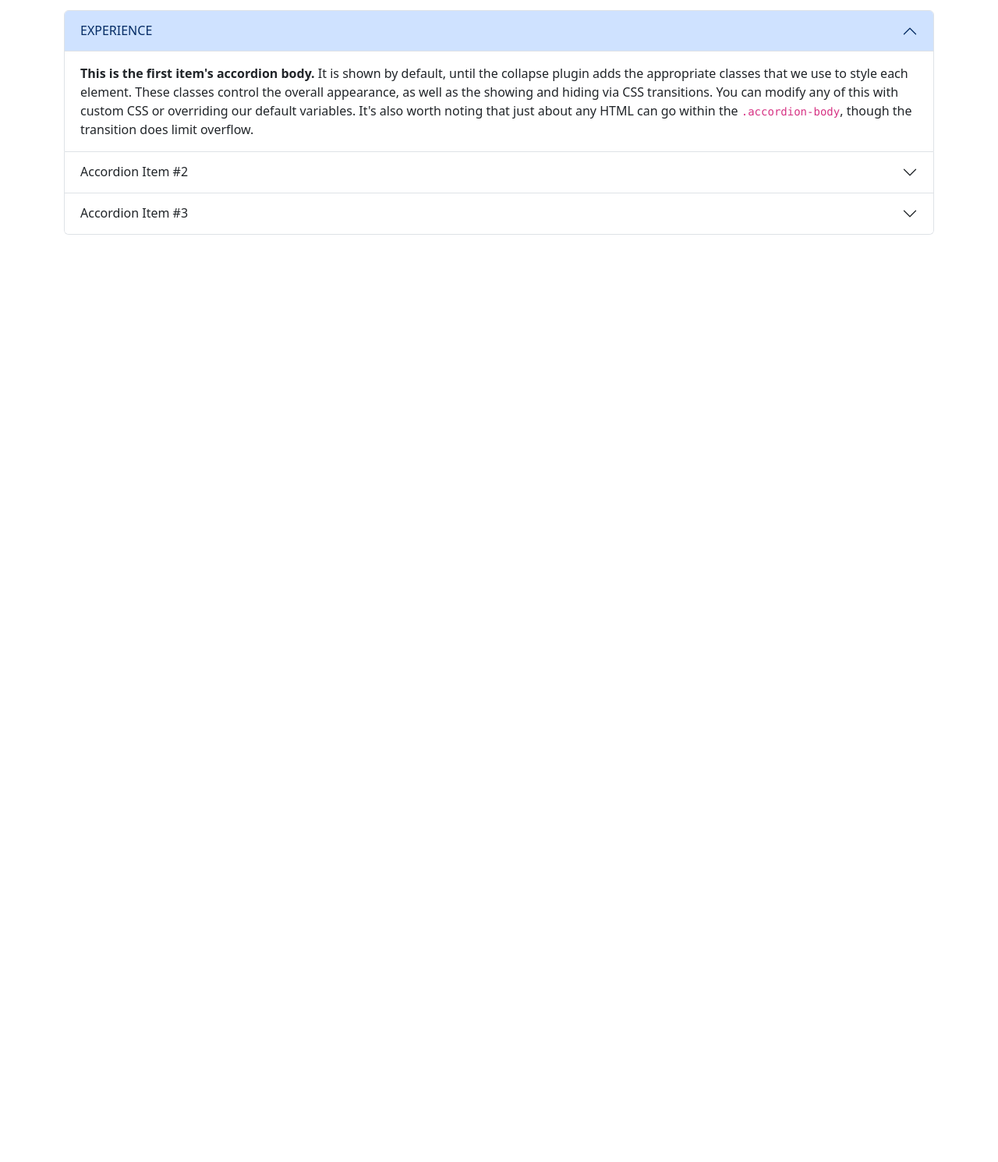
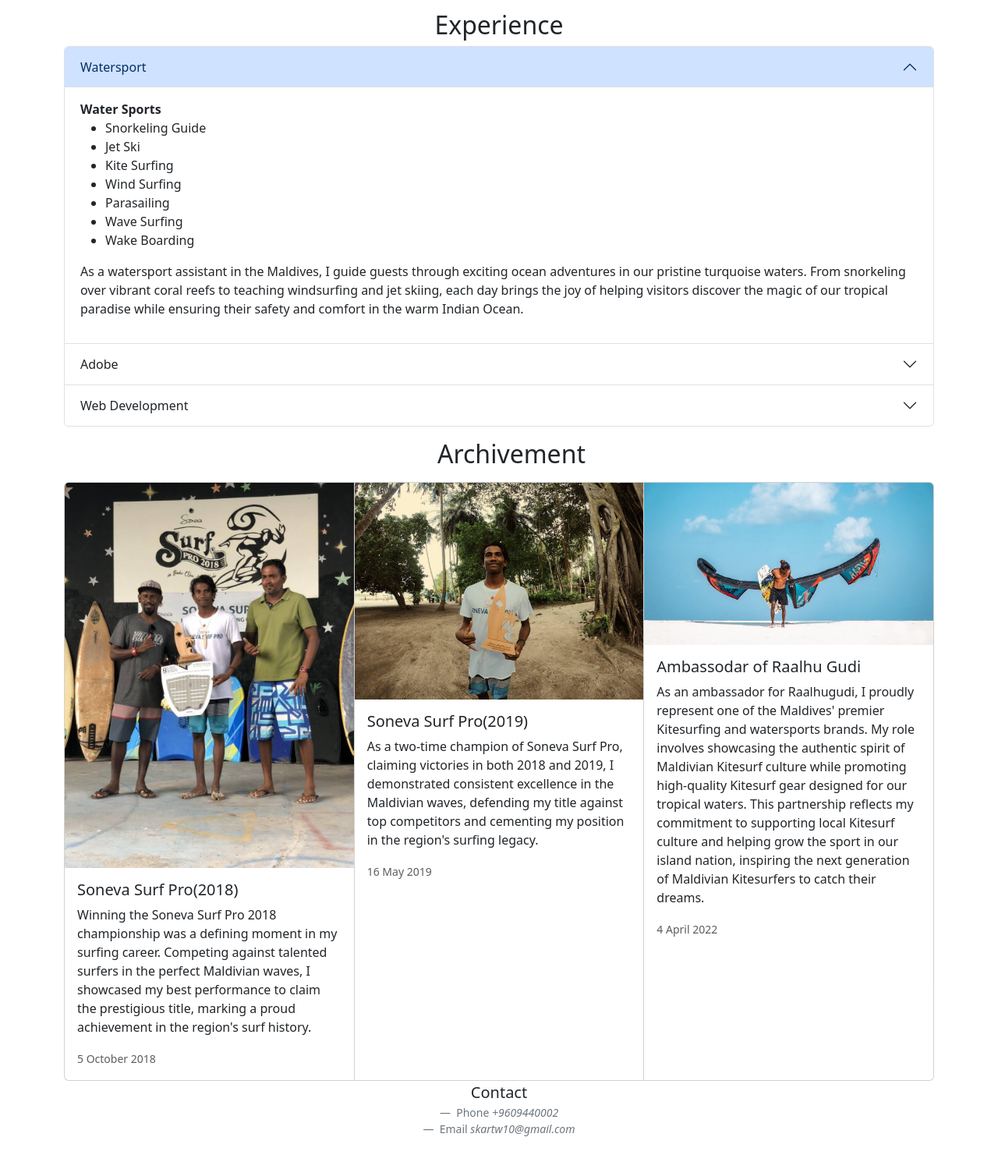
Before and after one commit to Shuhaadh/SELF, a plain HTML site: page index.html in a window 1280 px wide. Shown: the part 1024-2514 px from the top of the page at 78% size. Before the commit the page ends 1325 px from the top, so only its background shows below. Drawn offline with nearby package versions, Linux system fonts and the light colour scheme.

Commit message:
added exp and arcivmnt

```diff
--- a/index.html
+++ b/index.html
@@ -4,7 +4,7 @@
     <meta charset="UTF-8">
     <meta name="viewport" content="width=device-width, initial-scale=1.0">
     <title>Document</title>
-    <link rel="stylesheet" href="https://cdn.jsdelivr.net/npm/bootstrap@5.3.3/dist/css/bootstrap.min.css">
+    <link href="https://cdn.jsdelivr.net/npm/bootstrap@5.3.3/dist/css/bootstrap.min.css" rel="stylesheet" integrity="sha384-QWTKZyjpPEjISv5WaRU9OFeRpok6YctnYmDr5pNlyT2bRjXh0JMhjY6hW+ALEwIH" crossorigin="anonymous">
 </head>
 <body>
 
@@ -58,48 +58,135 @@
     </div>
 </div>
 
+  <div class="container">
+    <div class="row">
+      <h2 class="text-center">Experience</h2>
+    </div>
+  </div>
+
 <div class="container">
     <div class="row">
         <div class="accordion" id="accordionExample">
             <div class="accordion-item">
               <h2 class="accordion-header">
                 <button class="accordion-button" type="button" data-bs-toggle="collapse" data-bs-target="#collapseOne" aria-expanded="true" aria-controls="collapseOne">
-                  EXPERIENCE
+                 Watersport
                 </button>
               </h2>
               <div id="collapseOne" class="accordion-collapse collapse show" data-bs-parent="#accordionExample">
                 <div class="accordion-body">
-                  <strong>This is the first item's accordion body.</strong> It is shown by default, until the collapse plugin adds the appropriate classes that we use to style each element. These classes control the overall appearance, as well as the showing and hiding via CSS transitions. You can modify any of this with custom CSS or overriding our default variables. It's also worth noting that just about any HTML can go within the <code>.accordion-body</code>, though the transition does limit overflow.
+                  <strong>Water Sports</strong>
+                  <ul>
+                    <li>Snorkeling Guide</li>
+                    <li>Jet Ski</li>
+                    <li>Kite Surfing</li>
+                    <li>Wind Surfing</li>
+                    <li>Parasailing</li>
+                    <li>Wave Surfing</li>
+                    <li>Wake Boarding</li>
+                  </ul>
+                  <p>As a watersport assistant in the Maldives, I guide guests through exciting ocean adventures in our pristine turquoise waters. From snorkeling over vibrant coral reefs to teaching windsurfing and jet skiing, each day brings the joy of helping visitors discover the magic of our tropical paradise while ensuring their safety and comfort in the warm Indian Ocean.</p>
+
+
+
                 </div>
               </div>
             </div>
             <div class="accordion-item">
               <h2 class="accordion-header">
                 <button class="accordion-button collapsed" type="button" data-bs-toggle="collapse" data-bs-target="#collapseTwo" aria-expanded="false" aria-controls="collapseTwo">
-                  Accordion Item #2
+                  Adobe
                 </button>
               </h2>
               <div id="collapseTwo" class="accordion-collapse collapse" data-bs-parent="#accordionExample">
                 <div class="accordion-body">
-                  <strong>This is the second item's accordion body.</strong> It is hidden by default, until the collapse plugin adds the appropriate classes that we use to style each element. These classes control the overall appearance, as well as the showing and hiding via CSS transitions. You can modify any of this with custom CSS or overriding our default variables. It's also worth noting that just about any HTML can go within the <code>.accordion-body</code>, though the transition does limit overflow.
+                  <strong>Adobe</strong>
+                  <ul>
+                    <li>Lightroom</li>
+                    <li>Photoshop</li>
+                    <li>illustrotor</li>
+
+
+                  </ul>
+                  <p>I'm just starting my journey into Adobe's creative suite, exploring the powerful tools of Lightroom, Photoshop, and Illustrator. While Lightroom helps me enhance and organize my photos with its intuitive editing features, Photoshop opens up a world of advanced image manipulation and retouching possibilities. In Illustrator, I'm learning to create vector graphics and logos, though I'm still getting comfortable with the pen tool and basic shape manipulation. Each day brings new discoveries as I practice these industry-standard tools to develop my digital creative skills.</p>
                 </div>
               </div>
             </div>
             <div class="accordion-item">
               <h2 class="accordion-header">
                 <button class="accordion-button collapsed" type="button" data-bs-toggle="collapse" data-bs-target="#collapseThree" aria-expanded="false" aria-controls="collapseThree">
-                  Accordion Item #3
+                  Web Development
                 </button>
               </h2>
               <div id="collapseThree" class="accordion-collapse collapse" data-bs-parent="#accordionExample">
                 <div class="accordion-body">
-                  <strong>This is the third item's accordion body.</strong> It is hidden by default, until the collapse plugin adds the appropriate classes that we use to style each element. These classes control the overall appearance, as well as the showing and hiding via CSS transitions. You can modify any of this with custom CSS or overriding our default variables. It's also worth noting that just about any HTML can go within the <code>.accordion-body</code>, though the transition does limit overflow.
+                  <strong>Web Design</strong>
+                  <p>As a beginner web designer, I'm passionate about creating user-friendly and visually appealing websites. Currently, I'm developing my skills in HTML, CSS, and basic JavaScript while learning design principles like color theory, typography, and responsive layouts. Each project helps me better understand how to balance aesthetics with functionality, ensuring websites look great on both mobile devices and desktops. Though I'm still learning, I'm excited to turn creative concepts into engaging digital experiences that users can easily navigate.</p>
                 </div>
               </div>
             </div>
+
+
+
           </div>
     </div>
 </div>
+
+<div class="container">
+  <div class="row">
+    <h2 class="m-3 text-center">Archivement</h2>
+  </div>
+</div>
+
+<div class="container">
+  <div class="row">
+
+    <div class="card-group">
+      <div class="card">
+        <img src="isse.jpg" class="card-img-top" alt="...">
+        <div class="card-body">
+          <h5 class="card-title">Soneva Surf Pro(2018)</h5>
+          <p class="card-text">Winning the Soneva Surf Pro 2018 championship was a defining moment in my surfing career. Competing against talented surfers in the perfect Maldivian waves, I showcased my best performance to claim the prestigious title, marking a proud achievement in the region's surf history.</p>
+          <p class="card-text"><small class="text-body-secondary">5 October 2018</small></p>
+        </div>
+      </div>
+      <div class="card">
+        <img src="soneva surfpro.jpg" class="card-img-top" alt="...">
+        <div class="card-body">
+          <h5 class="card-title">Soneva Surf Pro(2019)</h5>
+          <p class="card-text">As a two-time champion of Soneva Surf Pro, claiming victories in both 2018 and 2019, I demonstrated consistent excellence in the Maldivian waves, defending my title against top competitors and cementing my position in the region's surfing legacy.</p>
+          <p class="card-text"><small class="text-body-secondary">16 May 2019</small></p>
+        </div>
+      </div>
+      <div class="card">
+        <img src="raalhu edhuru.jpg" class="card-img-top" alt="...">
+        <div class="card-body">
+          <h5 class="card-title">Ambassodar of Raalhu Gudi</h5>
+          <p class="card-text">As an ambassador for Raalhugudi, I proudly represent one of the Maldives' premier Kitesurfing and watersports brands. My role involves showcasing the authentic spirit of Maldivian Kitesurf culture while promoting high-quality Kitesurf gear designed for our tropical waters. This partnership reflects my commitment to supporting local Kitesurf culture and helping grow the sport in our island nation, inspiring the next generation of Maldivian Kitesurfers to catch their dreams.</p>
+          <p class="card-text"><small class="text-body-secondary">4 April 2022</small></p>
+        </div>
+      </div>
+    </div>
+
+  </div>
+</div>
+
+
+ <div class="container">
+  <div class="row">
+    <figure class="text-center">
+      <blockquote class="blockquote">
+        <p>Contact</p>
+      </blockquote>
+      <figcaption class="blockquote-footer">
+        Phone <cite title="Source Title">+9609440002</cite>
+      </figcaption>
+      <figcaption class="blockquote-footer">
+        Email <cite title="Source Title">skartw10@gmail.com</cite>
+      </figcaption>
+    </figure>
+  </div>
+ </div>
 
 
 
@@ -108,6 +195,9 @@
 
 
 
-    <script> "https://cdn.jsdelivr.net/npm/bootstrap@5.3.3/dist/js/bootstrap.bundle.min.js"</script>
+
+
+
+<script src="https://cdn.jsdelivr.net/npm/bootstrap@5.3.3/dist/js/bootstrap.bundle.min.js" integrity="sha384-YvpcrYf0tY3lHB60NNkmXc5s9fDVZLESaAA55NDzOxhy9GkcIdslK1eN7N6jIeHz" crossorigin="anonymous"></script>
 </body>
 </html>
```
Also changed, not shown: isse.jpg (added), raalhu edhuru.jpg (added), soneva surfpro.jpg (added), surfpro.jpg (added), 1 other file.
